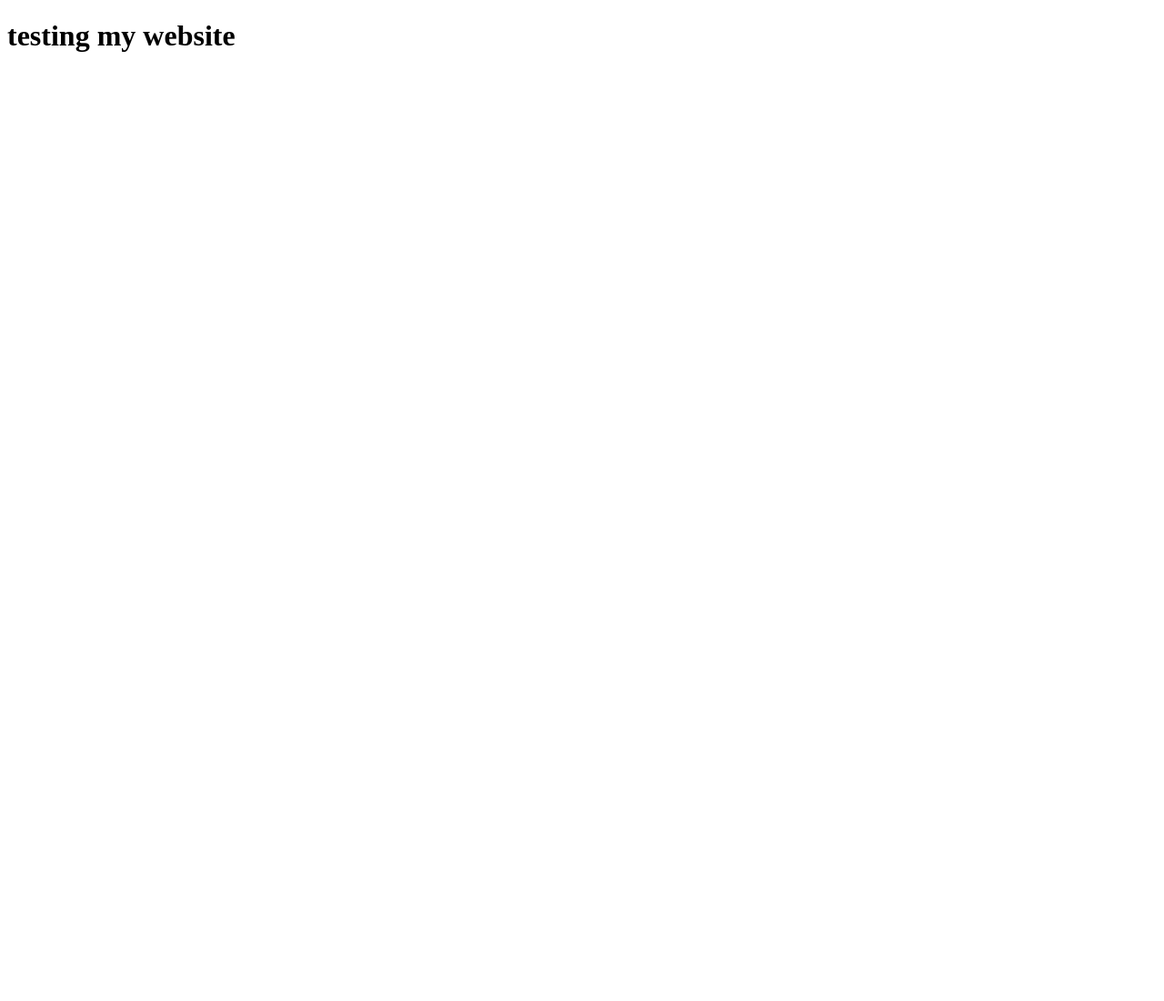
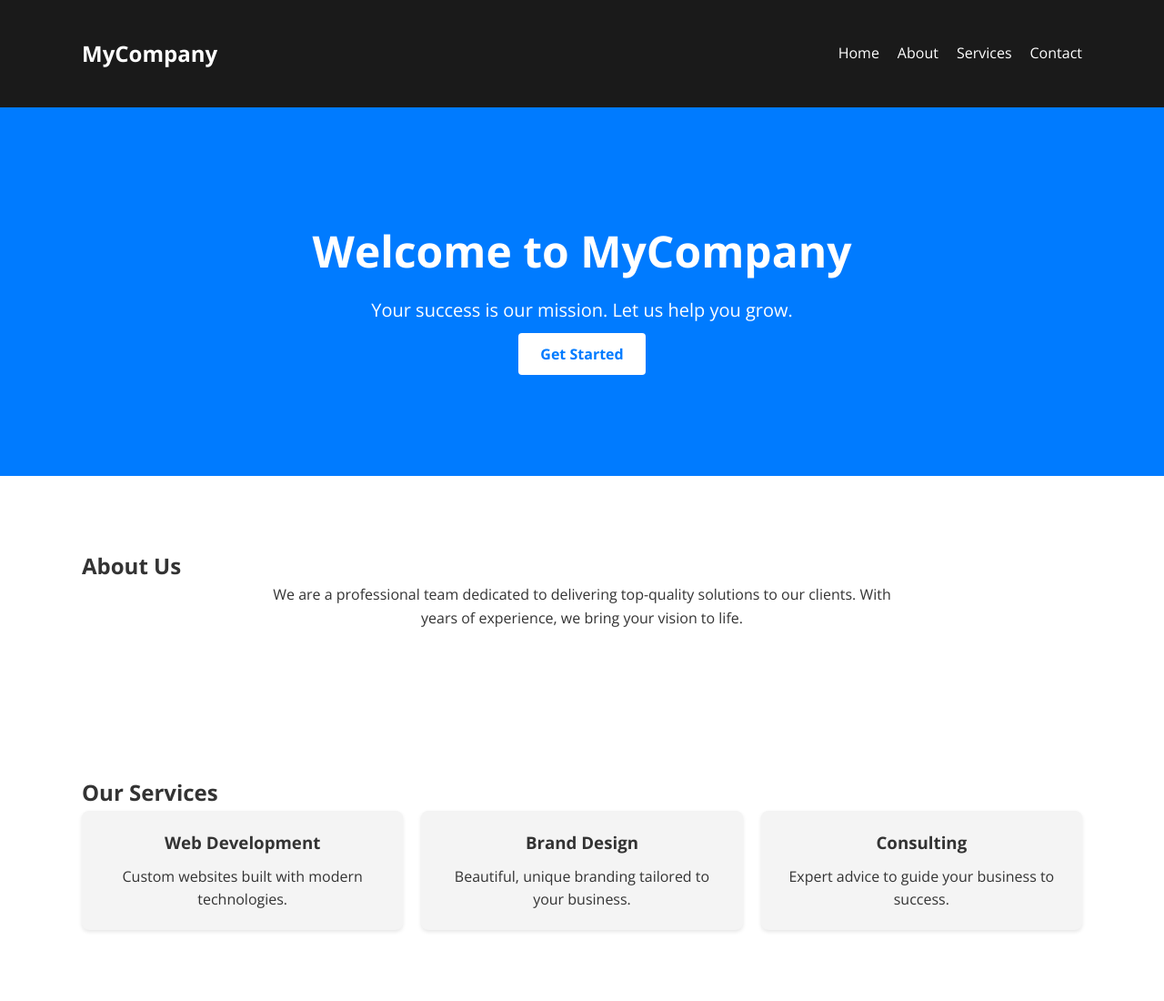
Before and after one commit to danzel-hash/danzel-hash.com.io, a plain HTML site: page index.html in a window 1280 px wide. Shown: the top 1100 px of the page at 91% size. Before the commit the page ends 800 px from the top, so only its background shows below. Drawn offline with nearby package versions, Linux system fonts and the light colour scheme.

Commit message:
Update index.html

```diff
--- a/index.html
+++ b/index.html
@@ -1,6 +1,249 @@
 <!DOCTYPE html>
-<html>
-  <body>
-    <h1>testing my website</h1>
-  </body>
+<html lang="en">
+<head>
+  <meta charset="UTF-8" />
+  <meta name="viewport" content="width=device-width, initial-scale=1.0"/>
+  <title>Professional Website</title>
+  <link href="https://fonts.googleapis.com/css2?family=Open+Sans:wght@400;700&display=swap" rel="stylesheet">
+  <style>
+    /* Reset and base styles */
+    * {
+      margin: 0;
+      padding: 0;
+      box-sizing: border-box;
+    }
+
+    body {
+      font-family: 'Open Sans', sans-serif;
+      line-height: 1.6;
+      color: #333;
+    }
+
+    .container {
+      width: 90%;
+      max-width: 1100px;
+      margin: auto;
+      padding: 20px 0;
+    }
+
+    /* Header */
+    .header {
+      background: #1a1a1a;
+      color: #fff;
+      padding: 20px 0;
+    }
+
+    .header .container {
+      display: flex;
+      justify-content: space-between;
+      align-items: center;
+    }
+
+    .logo {
+      font-size: 24px;
+      font-weight: 700;
+    }
+
+    .nav ul {
+      list-style: none;
+      display: flex;
+      gap: 20px;
+    }
+
+    .nav a {
+      color: #fff;
+      text-decoration: none;
+      font-weight: 500;
+    }
+
+    .nav a:hover {
+      text-decoration: underline;
+    }
+
+    /* Hero Section */
+    .hero {
+      background: #007bff;
+      color: #fff;
+      padding: 100px 0;
+      text-align: center;
+    }
+
+    .hero h2 {
+      font-size: 48px;
+      margin-bottom: 10px;
+    }
+
+    .hero p {
+      font-size: 20px;
+      margin-bottom: 20px;
+    }
+
+    .btn {
+      background: #fff;
+      color: #007bff;
+      padding: 12px 24px;
+      border: none;
+      border-radius: 4px;
+      text-decoration: none;
+      font-weight: bold;
+    }
+
+    /* Sections */
+    section {
+      padding: 60px 0;
+    }
+
+    .about p {
+      max-width: 700px;
+      margin: auto;
+      text-align: center;
+    }
+
+    .services .service-cards {
+      display: flex;
+      gap: 20px;
+      flex-wrap: wrap;
+      justify-content: center;
+    }
+
+    .card {
+      background: #f4f4f4;
+      padding: 20px;
+      border-radius: 8px;
+      flex: 1 1 250px;
+      text-align: center;
+      box-shadow: 0 2px 4px rgba(0,0,0,0.1);
+    }
+
+    .card h3 {
+      margin-bottom: 10px;
+    }
+
+    /* Contact Form */
+    .contact form {
+      max-width: 600px;
+      margin: auto;
+      display: flex;
+      flex-direction: column;
+      gap: 15px;
+    }
+
+    .contact input,
+    .contact textarea {
+      padding: 12px;
+      border: 1px solid #ccc;
+      border-radius: 4px;
+    }
+
+    .contact button {
+      background: #007bff;
+      color: #fff;
+      padding: 12px;
+      border: none;
+      border-radius: 4px;
+      cursor: pointer;
+    }
+
+    /* Footer */
+    .footer {
+      background: #1a1a1a;
+      color: #fff;
+      text-align: center;
+      padding: 20px 0;
+    }
+
+    /* Responsive */
+    @media (max-width: 768px) {
+      .nav ul {
+        flex-direction: column;
+        gap: 10px;
+        align-items: flex-start;
+      }
+
+      .hero h2 {
+        font-size: 36px;
+      }
+
+      .services .service-cards {
+        flex-direction: column;
+      }
+    }
+  </style>
+</head>
+<body>
+
+  <!-- Header -->
+  <header class="header">
+    <div class="container">
+      <h1 class="logo">MyCompany</h1>
+      <nav class="nav">
+        <ul>
+          <li><a href="#home">Home</a></li>
+          <li><a href="#about">About</a></li>
+          <li><a href="#services">Services</a></li>
+          <li><a href="#contact">Contact</a></li>
+        </ul>
+      </nav>
+    </div>
+  </header>
+
+  <!-- Hero Section -->
+  <section class="hero" id="home">
+    <div class="container">
+      <h2>Welcome to MyCompany</h2>
+      <p>Your success is our mission. Let us help you grow.</p>
+      <a href="#contact" class="btn">Get Started</a>
+    </div>
+  </section>
+
+  <!-- About Section -->
+  <section class="about" id="about">
+    <div class="container">
+      <h2>About Us</h2>
+      <p>We are a professional team dedicated to delivering top-quality solutions to our clients. With years of experience, we bring your vision to life.</p>
+    </div>
+  </section>
+
+  <!-- Services Section -->
+  <section class="services" id="services">
+    <div class="container">
+      <h2>Our Services</h2>
+      <div class="service-cards">
+        <div class="card">
+          <h3>Web Development</h3>
+          <p>Custom websites built with modern technologies.</p>
+        </div>
+        <div class="card">
+          <h3>Brand Design</h3>
+          <p>Beautiful, unique branding tailored to your business.</p>
+        </div>
+        <div class="card">
+          <h3>Consulting</h3>
+          <p>Expert advice to guide your business to success.</p>
+        </div>
+      </div>
+    </div>
+  </section>
+
+  <!-- Contact Section -->
+  <section class="contact" id="contact">
+    <div class="container">
+      <h2>Contact Us</h2>
+      <form>
+        <input type="text" placeholder="Your Name" required>
+        <input type="email" placeholder="Email Address" required>
+        <textarea placeholder="Your Message" required></textarea>
+        <button type="submit">Send Message</button>
+      </form>
+    </div>
+  </section>
+
+  <!-- Footer -->
+  <footer class="footer">
+    <div class="container">
+      <p>&copy; 2025 MyCompany. All rights reserved.</p>
+    </div>
+  </footer>
+
+</body>
 </html>
```
